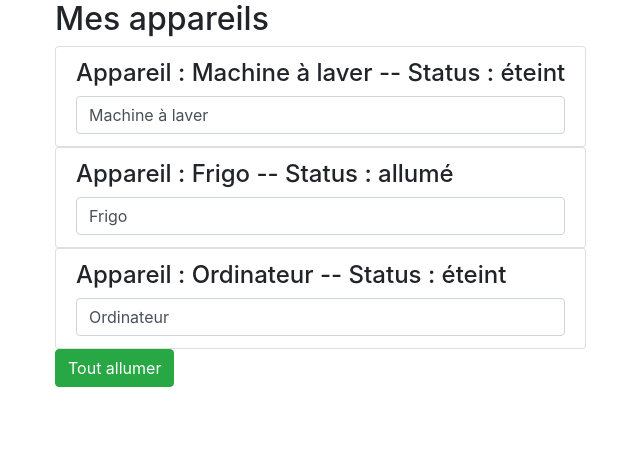
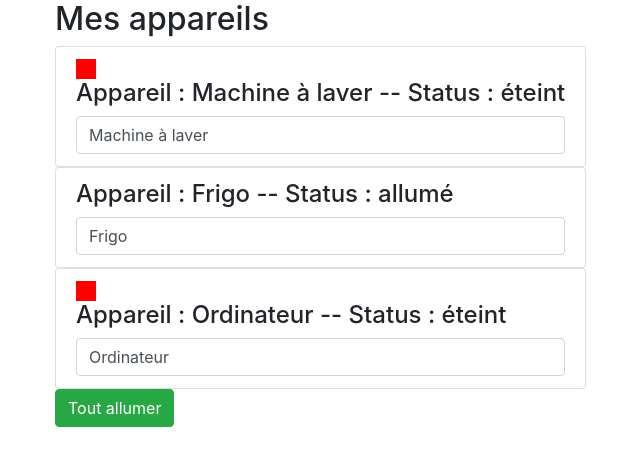
Before and after one commit to Nicolas-Hermet/First_Angular_Project, an Angular app: page / in a window 1280 px wide. Shown: the top 466 px of the page, without its empty margins (15-655 px from the left). Built offline with nearby package versions, Linux system fonts and the light colour scheme.

Commit message:
Add a *ngIf condition on appareilStatus

```diff
--- a/src/app/appareil/appareil.component.html
+++ b/src/app/appareil/appareil.component.html
@@ -1,4 +1,5 @@
 <li class="list-group-item">
+	<div style="height: 20px; width: 20px; background-color: red;" *ngIf="appareilStatus === 'éteint'"></div>
   <h4>Appareil : {{appareilName}} -- Status : {{getStatus()}} </h4>
   <input type="text" class="form-control" [(ngModel)]="appareilName" >
 </li>
```
